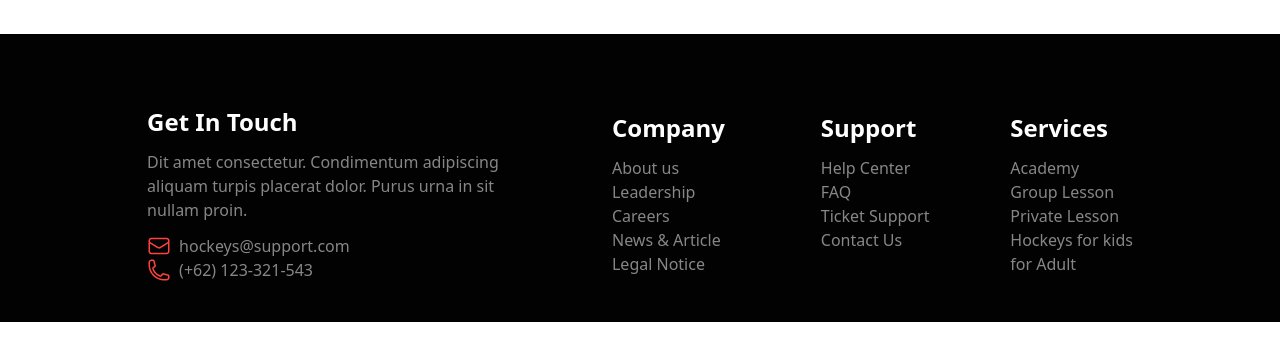
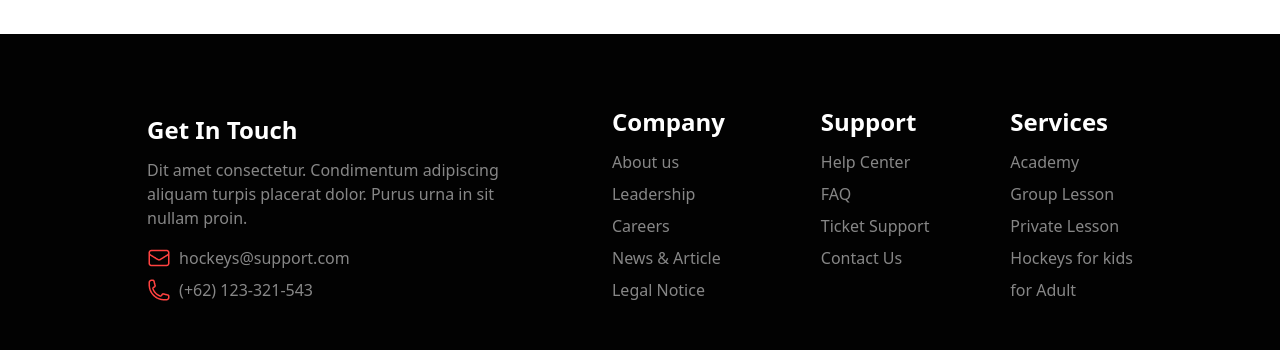
Before and after one commit to Tonmoy-Rahman-Turjo/assingment-exam-thre, a plain HTML site: page index.html in a window 1280 px wide. Shown: the part 4871-5221 px from the top of the page. Before the commit the page ends 5193 px from the top, so only its background shows below. Drawn offline with nearby package versions, Linux system fonts and the light colour scheme.

Commit message:
full complit

```diff
--- a/index.html
+++ b/index.html
@@ -444,8 +444,8 @@
        <!-- one-nober -->
         <div class=" flex-row  justify-center items-center mt-8 ">
           <h2 class="text-2xl font-extrabold text-[#FFF] mb-3">Get In Touch</h2>
-          <p class="w-96 text-base mb-3  text-[#ffffff86]">Dit amet consectetur. Condimentum adipiscing aliquam turpis placerat dolor. Purus urna in sit nullam proin.</p>
-           <div class="flex mt-2 lg:text-left text-center">
+          <p class="w-96 text-base mb-4  text-[#ffffff86]">Dit amet consectetur. Condimentum adipiscing aliquam turpis placerat dolor. Purus urna in sit nullam proin.</p>
+           <div class="flex mt-2 mb-2 lg:text-left text-center">
             <img src="./Images/Frame (3).png" alt="">
            <span class=" text-base ml-2 text-[#ffffff86]">hockeys@support.com</span>
            </div>
@@ -458,28 +458,29 @@
         <div class="flex gap-24 justify-center mt-8">
           <div class=" ">
             <h2 class="text-2xl font-extrabold mb-3 text-[#FFF]" >Company</h2>
-            <p class=" text-base text-[#ffffff86]" >About us</p>
-            <p class=" text-base text-[#ffffff86]" >Leadership</p>
-            <p class=" text-base text-[#ffffff86]" >Careers </p>
-            <p class=" text-base text-[#ffffff86]" >News & Article</p>
-            <p class=" text-base text-[#ffffff86]" >Legal Notice</p>
+            <p class=" text-base mb-2 text-[#ffffff86]" >About us</p>
+            <p class=" text-base mb-2 text-[#ffffff86]" >Leadership</p>
+            <p class=" text-base mb-2  text-[#ffffff86]" >Careers </p>
+            <p class=" text-base mb-2  text-[#ffffff86]" >News & Article</p>
+            <p class=" text-base mb-2 text-[#ffffff86]" >Legal Notice</p>
           </div>
           <div class="">
-            <h2 class="text-2xl font-extrabold mb-3 text-[#FFF]">Support</h2>
-            <p class=" text-base text-[#ffffff86]">Help Center</p>
-            <p class=" text-base text-[#ffffff86]">FAQ</p>
-            <p class=" text-base text-[#ffffff86]">Ticket Support</p>
-            <p class=" text-base text-[#ffffff86]">Contact Us</p>
+            <h2 class="text-2xl  font-extrabold mb-3 text-[#FFF]">Support</h2>
+            <p class=" text-base mb-2 text-[#ffffff86]">Help Center</p>
+            <p class=" text-base mb-2  text-[#ffffff86]">FAQ</p>
+            <p class=" text-base mb-2 text-[#ffffff86]">Ticket Support</p>
+            <p class=" text-base mb-2 text-[#ffffff86]">Contact Us</p>
           </div>
         </div>
        <!-- thre -->
         <div class=" lg:text-left text-center mt-8">
           <h2 class="text-2xl font-extrabold mb-3 text-[#FFF]" >Services</h2>
-          <p class=" text-base text-[#ffffff86]" >Academy</p>
-          <p class=" text-base text-[#ffffff86]" >Group Lesson</p>
-          <p class=" text-base text-[#ffffff86]" >Private Lesson</p>
-          <p class=" text-base text-[#ffffff86]" >Hockeys for kids</p>
-          <p class=" text-base text-[#ffffff86]" >for Adult</p>
+          <p class=" text-base mb-2 text-[#ffffff86]" >Academy</p>
+          <p class=" text-base mb-2  text-[#ffffff86]" >Group Lesson</p>
+          <p class=" text-base mb-2 text-[#ffffff86]" >Private Lesson</p>
+          <p class=" text-base mb-2 text-[#ffffff86]" >Hockeys for kids</p>
+          <p class=" text-base mb-2 text-[#ffffff86]" >for Adult</p>
+
           </div>
  </div>
     </section>
```
